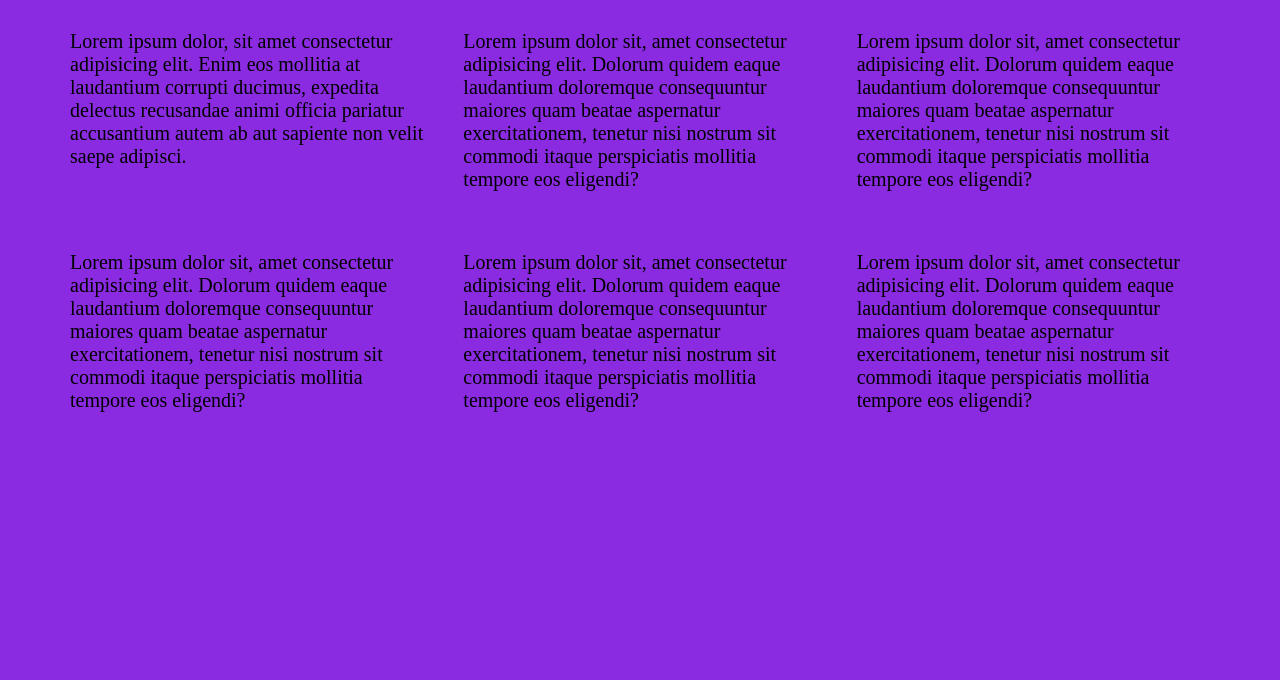
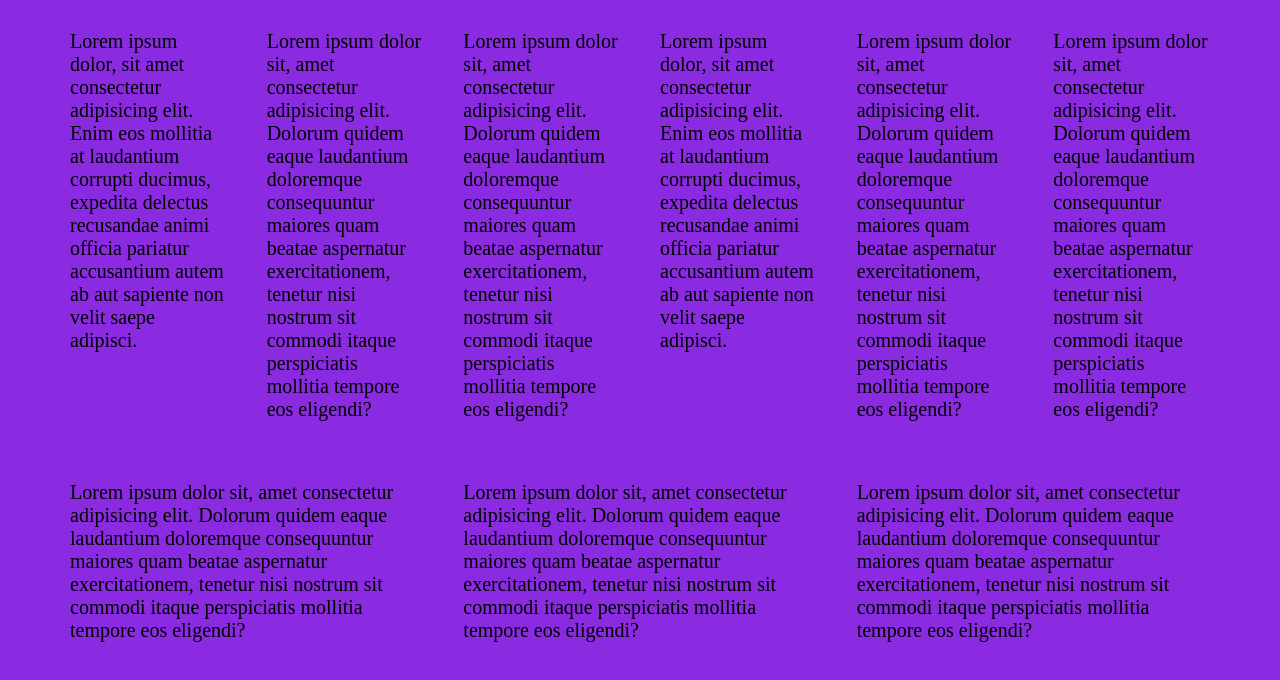
Before and after one commit to Davidebaiocchi/layout-flex, a plain HTML site: page index.html in a window 1280 px wide. Shown: the part 80-760 px from the top of the page. Drawn offline with Linux system fonts and the light colour scheme.

Commit message:
six column

```diff
--- a/index.html
+++ b/index.html
@@ -29,6 +29,9 @@
                 <div class="column">Lorem ipsum dolor, sit amet consectetur adipisicing elit. Enim eos mollitia at laudantium corrupti ducimus, expedita delectus recusandae animi officia pariatur accusantium autem ab aut sapiente non velit saepe adipisci.</div>
                 <div class="column">Lorem ipsum dolor sit, amet consectetur adipisicing elit. Dolorum quidem eaque laudantium doloremque consequuntur maiores quam beatae aspernatur exercitationem, tenetur nisi nostrum sit commodi itaque perspiciatis mollitia tempore eos eligendi?</div>
                 <div class="column">Lorem ipsum dolor sit, amet consectetur adipisicing elit. Dolorum quidem eaque laudantium doloremque consequuntur maiores quam beatae aspernatur exercitationem, tenetur nisi nostrum sit commodi itaque perspiciatis mollitia tempore eos eligendi?</div>
+                <div class="column">Lorem ipsum dolor, sit amet consectetur adipisicing elit. Enim eos mollitia at laudantium corrupti ducimus, expedita delectus recusandae animi officia pariatur accusantium autem ab aut sapiente non velit saepe adipisci.</div>
+                <div class="column">Lorem ipsum dolor sit, amet consectetur adipisicing elit. Dolorum quidem eaque laudantium doloremque consequuntur maiores quam beatae aspernatur exercitationem, tenetur nisi nostrum sit commodi itaque perspiciatis mollitia tempore eos eligendi?</div>
+                <div class="column">Lorem ipsum dolor sit, amet consectetur adipisicing elit. Dolorum quidem eaque laudantium doloremque consequuntur maiores quam beatae aspernatur exercitationem, tenetur nisi nostrum sit commodi itaque perspiciatis mollitia tempore eos eligendi?</div>
             </div>
 
             <div class="row">
```
